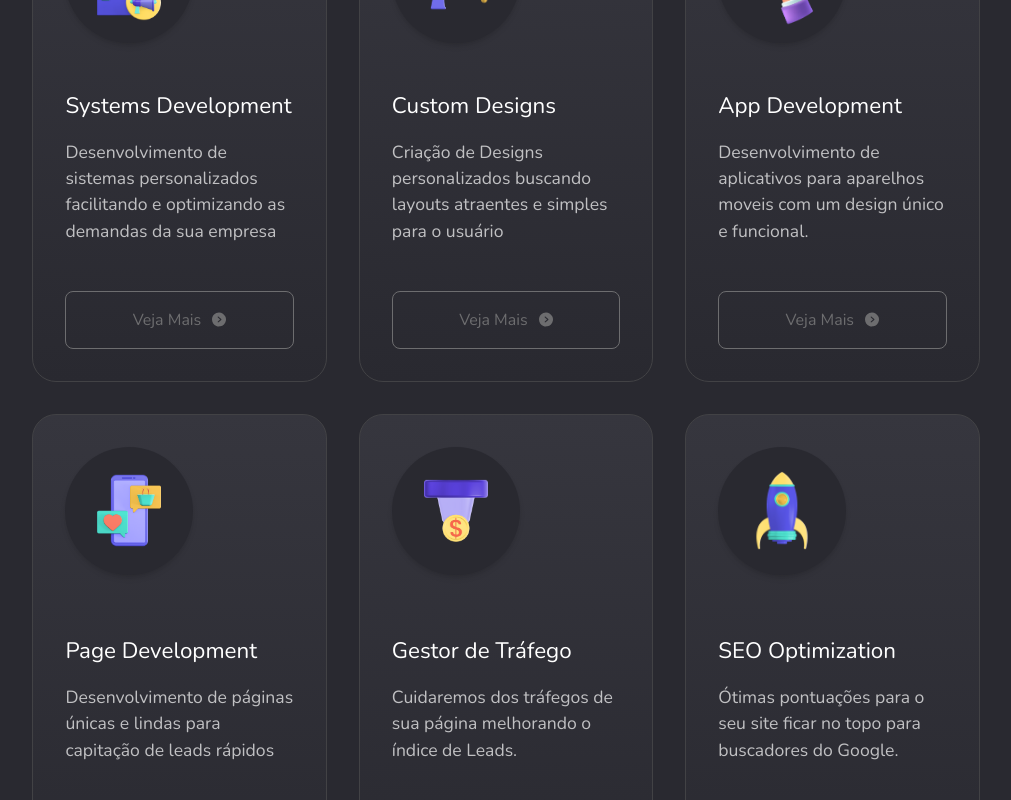
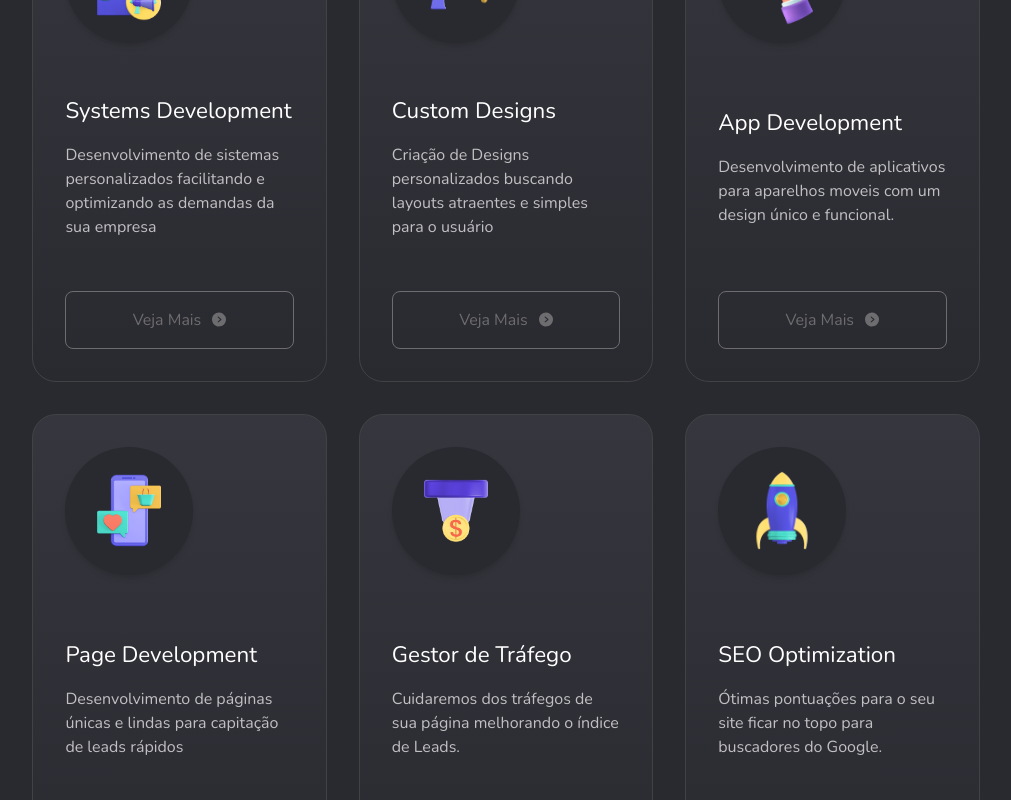
Before and after one commit to DevStyleDigital/site-main, a Next.js app: page / in a window 1280 px wide. Shown: the part 1000-1800 px from the top of the page, without its empty margins (134-1145 px from the left). Built offline with nearby package versions, Linux system fonts and the light colour scheme.

Commit message:
add elipses

```diff
--- a/src/app/global.css
+++ b/src/app/global.css
@@ -23,6 +23,18 @@ body{
     min-height: 70vh;
     background: linear-gradient(111.23deg, #F9F6DA 9.95%, #E2D5FF 85.17%);
 }
+
+.elipses {
+    overflow: hidden;
+    text-overflow: ellipsis;
+    -webkit-line-clamp: 4;
+    -webkit-box-orient: vertical;
+    position: relative;
+    display: -webkit-box;
+
+}
+
+
 
 .mira-img-button{
     width: 27px;
--- a/src/components/app/ServiceAnimation/index.tsx
+++ b/src/components/app/ServiceAnimation/index.tsx
@@ -7,7 +7,7 @@ import Image from 'next/image'
 
 const ServiceAnimation = () => {
   return (
-    <motion.div className="w-full h-full flex justify-center">
+    <motion.div className="w-full flex justify-center">
       <motion.div
         initial="offscreen"
         whileInView="onscreen"
@@ -50,7 +50,7 @@ const ServiceAnimation = () => {
                   <Card.Title className="text-[1.4rem] text-white max-sm:text-[1rem]">
                     {item.label}
                   </Card.Title>
-                  <Card.Text className="text-white/70 break-words text-[1.1rem] max-lg:text-[.9rem] max-md:text-[1.1rem] max-sm:text-[.8rem]">
+                  <Card.Text className="text-white/70 text-[1rem] max-lg:text-[.9rem] max-md:text-[1.1rem] max-sm:text-[.8rem] elipses max-h-[6.5rem]">
                     {item.text}
                   </Card.Text>
                 </div>
```
